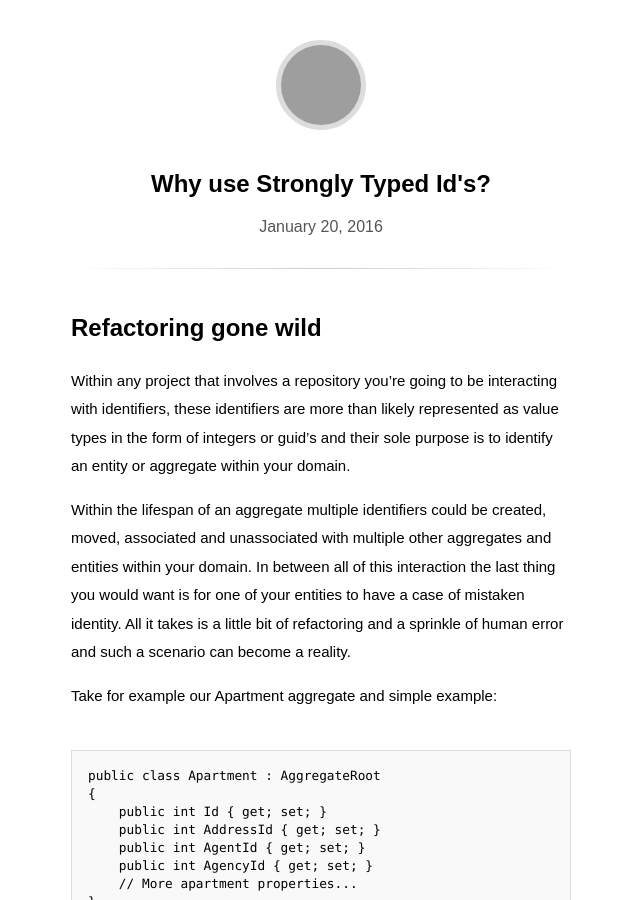
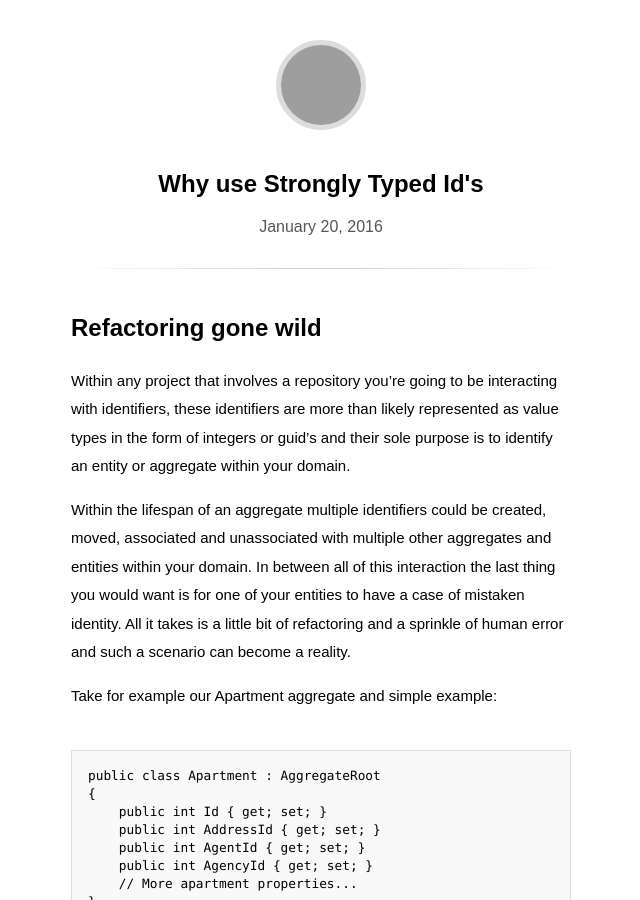
Before and after one commit to crw-riviere/crw-riviere.github.io, a Jekyll site: the page built from _posts/2016-01-20-why-use-strongly-typed-ids.md, in a window 1280 px wide and 900 px high, cut to the strip 0-900 px from the top of the window. Shown: the whole strip, without its empty margins (319-959 px from the left). Built offline with Jekyll 4.4.1, drawn with Linux system fonts in a browser that asks for light colours; some web fonts are replaced; comment, search, counter and statistics services are not loaded; grey boxes are pictures that could not be loaded.

```diff
--- a/_posts/2016-01-20-why-use-strongly-typed-ids.md
+++ b/_posts/2016-01-20-why-use-strongly-typed-ids.md
@@ -1,5 +1,5 @@
 ---
-title: Why use Strongly Typed Id's?
+title: Why use Strongly Typed Id's
 updated: 2016-01-20 22:16
 ---
 
```
